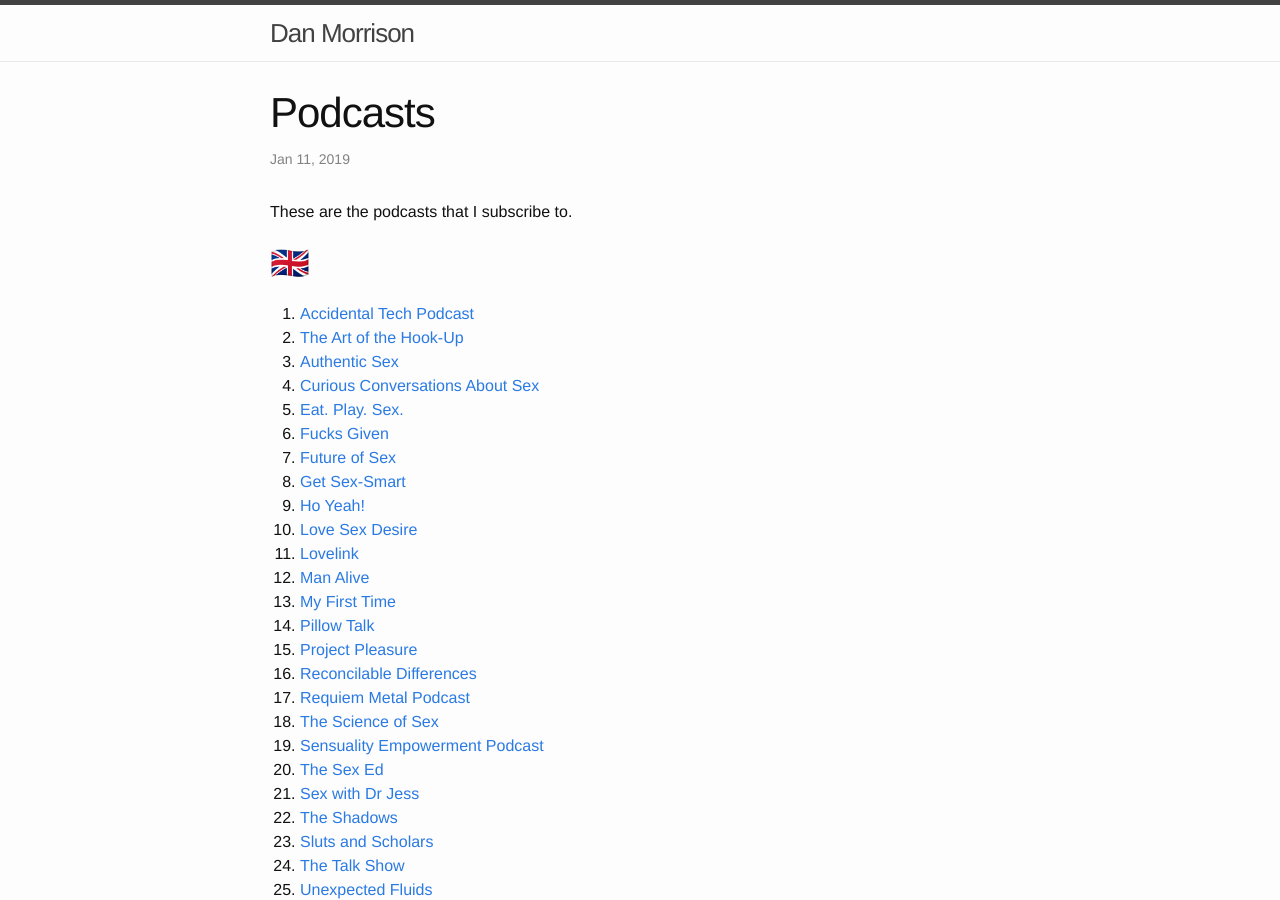
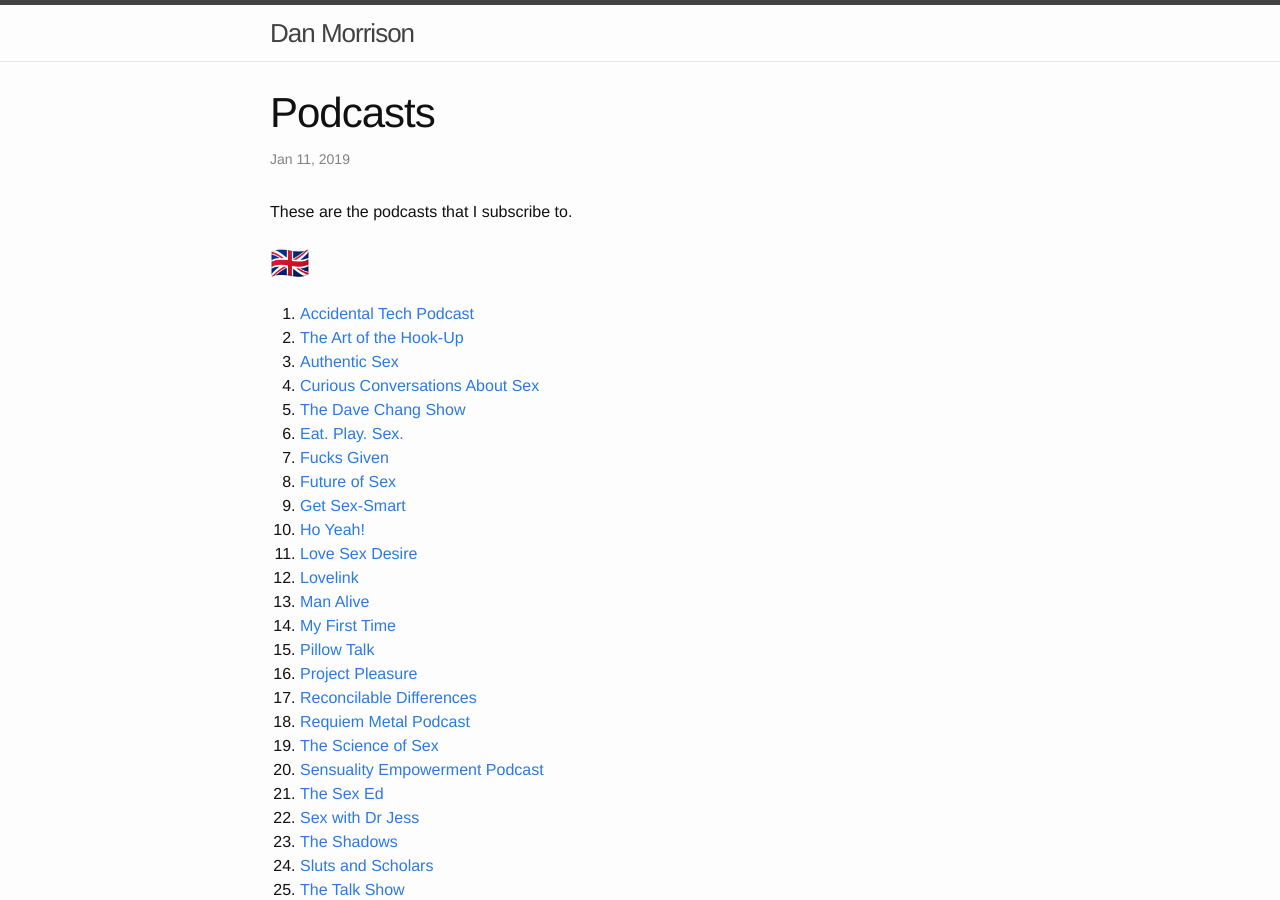
Before and after one commit to danmorrison/danmorrison.github.io, a Jekyll site: the page built from _posts/2019-01-11-podcasts.md, in a window 1280 px wide and 900 px high. Built offline with Jekyll 4.4.1, drawn with Linux system fonts in a browser that asks for light colours.

Commit message:
Add The Dave Chang Show

```diff
--- a/_posts/2019-01-11-podcasts.md
+++ b/_posts/2019-01-11-podcasts.md
@@ -12,6 +12,7 @@
 1. [The Art of the Hook-Up](https://podcasts.apple.com/podcast/id1460675614)
 1. [Authentic Sex](https://podcasts.apple.com/podcast/id1246009609)
 1. [Curious Conversations About Sex](https://podcasts.apple.com/podcast/id1177328041)
+1. [The Dave Chang Show](https://podcasts.apple.com/podcast/id1375877915)
 1. [Eat. Play. Sex.](https://podcasts.apple.com/podcast/id1192876328)
 1. [Fucks Given](https://podcasts.apple.com/podcast/id1444176549)
 1. [Future of Sex](https://podcasts.apple.com/podcast/id1127544978)
```
